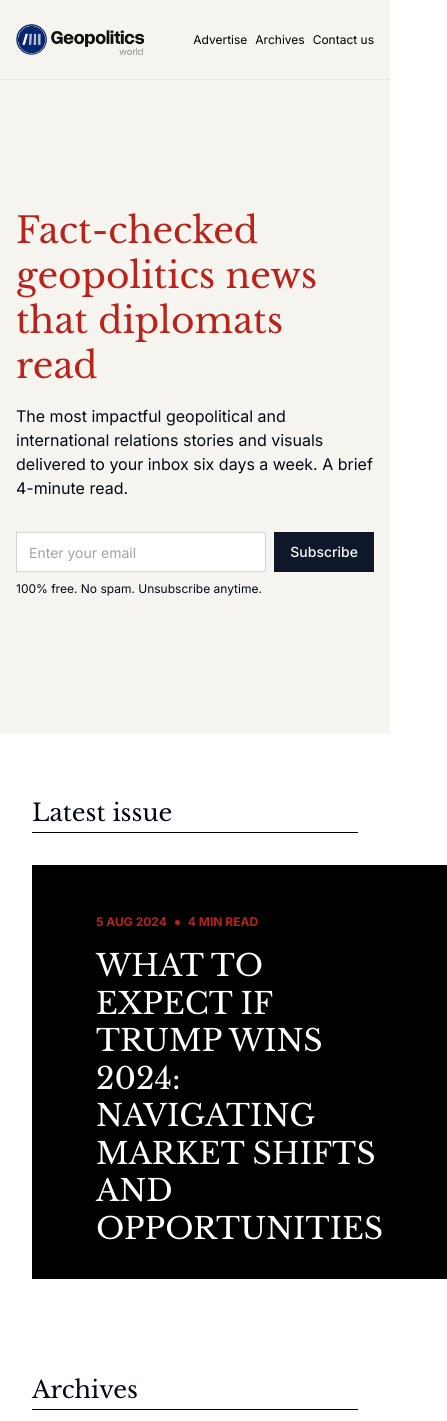
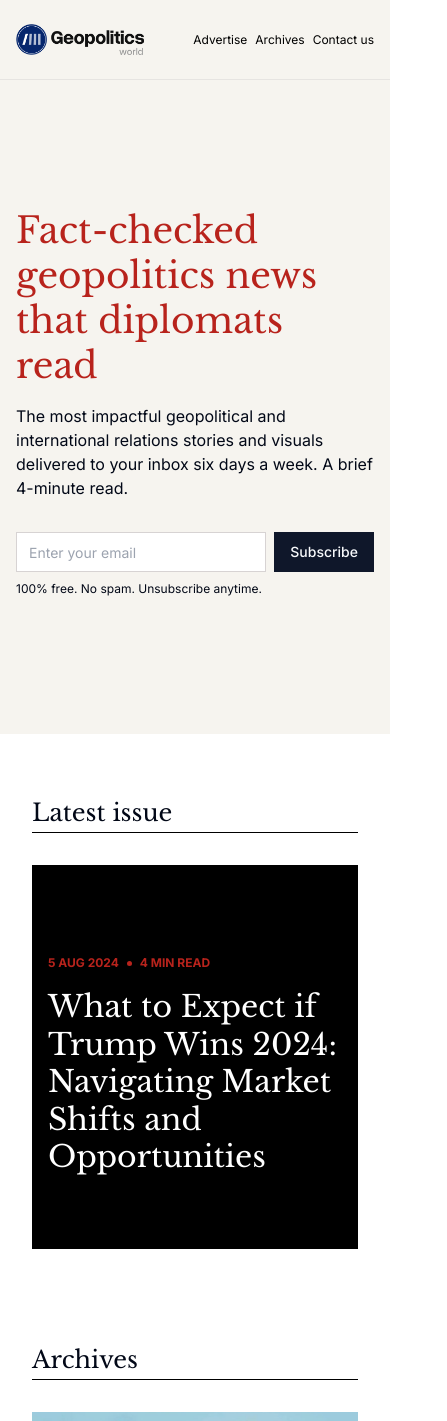
Before and after one commit to Elango-Sagravia/geo-politics, a Next.js app: page / in a window 390 px wide. Shown: the top 1421 px of the page, 447 px wide, since content can reach past the window. Built offline with nearby package versions, Linux system fonts and the light colour scheme.

Commit message:
fixed mobile zooming issue

```diff
--- a/app/layout.js
+++ b/app/layout.js
@@ -18,6 +18,10 @@ export const metadata = {
 export default function RootLayout({ children }) {
   return (
     <html suppressHydrationWarning={true} lang="en" className={inter.className}>
+      <meta
+        name="viewport"
+        content="width=device-width, initial-scale=1, maximum-scale=1"
+      />
       <body>
         <ThemeProvider
           attribute="class"
--- a/components/ui/fancyCard/fancyCard.js
+++ b/components/ui/fancyCard/fancyCard.js
@@ -16,9 +16,9 @@ export default function FancyCard({ article }) {
       </div>
       <Link
         href={`archives/${article.slug}`}
-        className="flex-1 bg-black text-white flex flex-col justify-center py-8 uppercase"
+        className="flex-1 bg-black text-white flex flex-col justify-center py-8"
       >
-        <div className="flex items-center gap-2 py-4 px-16 text-nl_background">
+        <div className="flex items-center gap-2 py-4 px-4 sm:px-16 text-nl_background">
           <p className="text-[12px] font-bold uppercase">
             {article.published_at}
           </p>
@@ -28,7 +28,7 @@ export default function FancyCard({ article }) {
           </p>
         </div>
         <p
-          className={`text-3xl px-16 leading-tight hover:decoration-solid hover:underline ${libre.className}`}
+          className={`text-3xl px-4 sm:px-16 leading-tight hover:decoration-solid hover:underline ${libre.className}`}
         >
           {article.title}
         </p>
```
